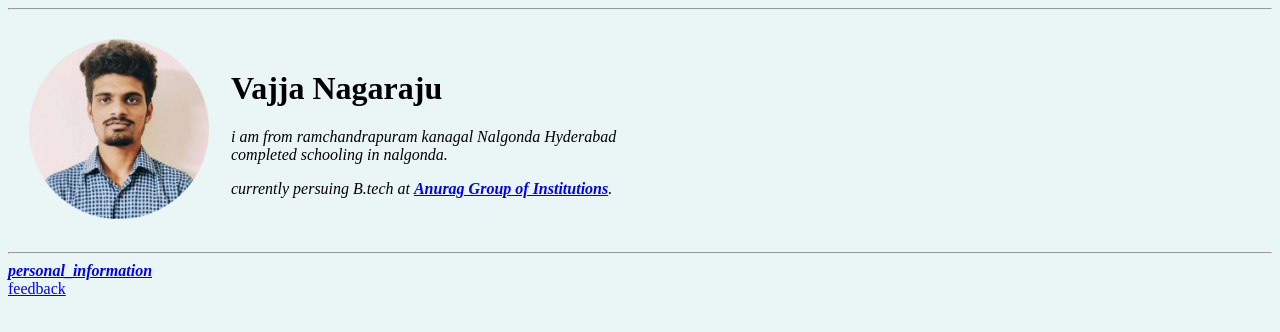
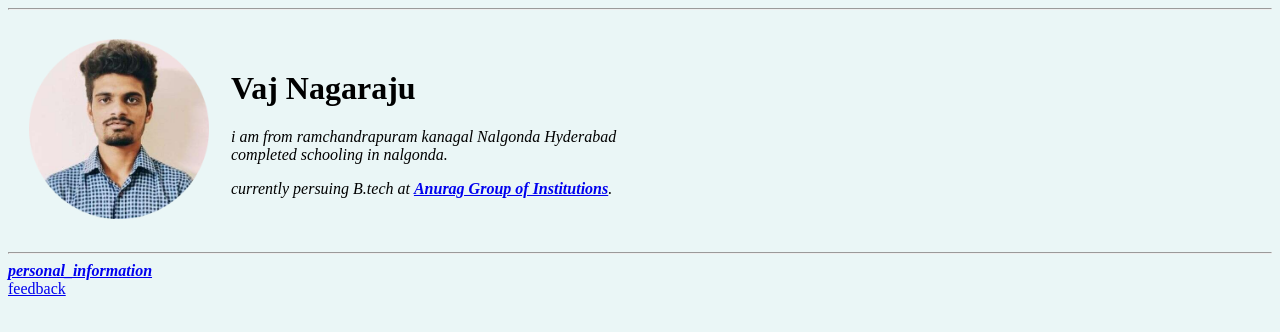
Before and after one commit to vajjanagaraju/cv, a plain HTML site: page index.html in a window 1280 px wide. Drawn offline with Linux system fonts and the light colour scheme.

Commit message:
updated index.html

```diff
--- a/index.html
+++ b/index.html
@@ -16,7 +16,7 @@
       <td>
           <img src ="19H61A1258_PHOTO1024_121.png"alt="messi image" />
       </td>
-      <td><h1>Vajja Nagaraju</h1>
+      <td><h1>Vaj Nagaraju</h1>
 
       <p><em>i am from ramchandrapuram kanagal Nalgonda Hyderabad</er> <br>completed schooling in nalgonda. </p>
       <p><em>currently persuing B.tech at <strong><a href="https://anurag.edu.in/">Anurag Group of Institutions</a></strong>. </em></p>
```
